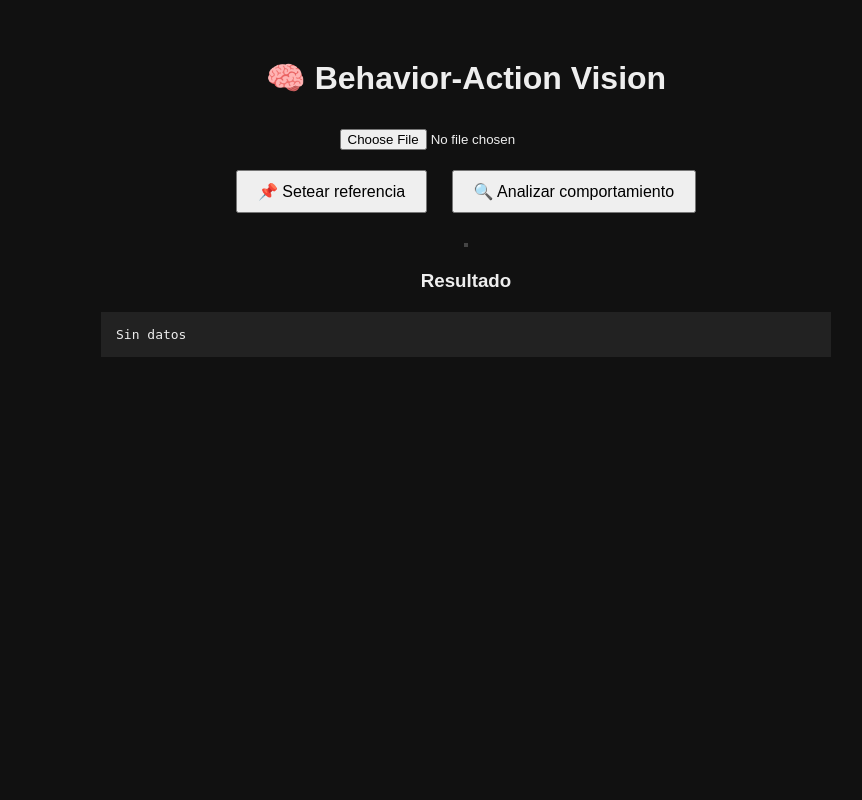
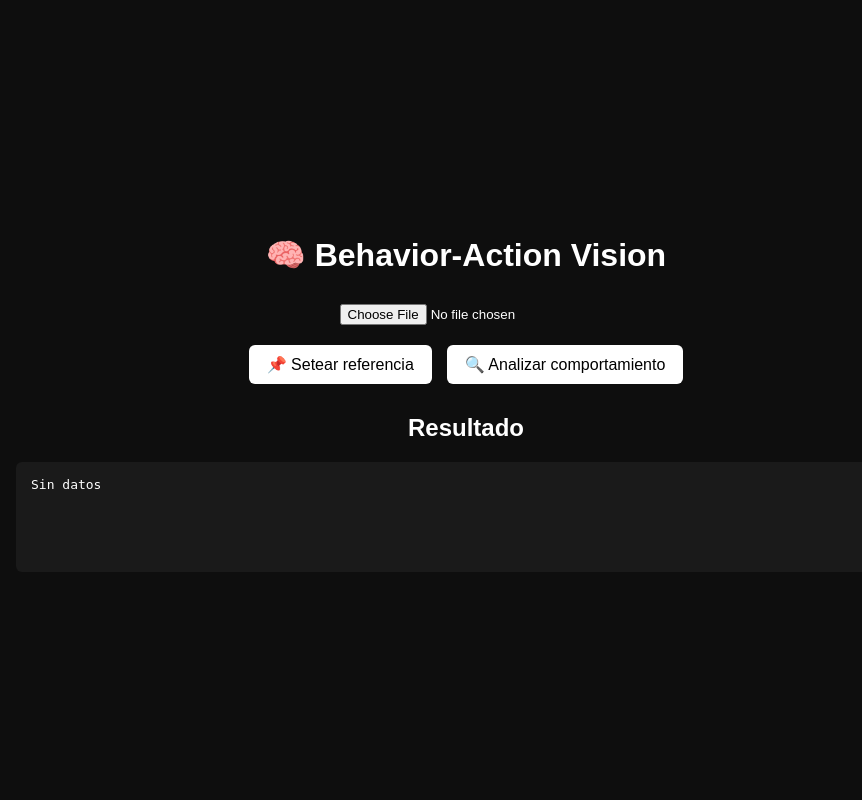
Before and after one commit to tincho2021/vision-backend, a Flask app: page / in a window 1280 px wide. Shown: the whole page, without its empty margins (174-1036 px from the left). Run offline with Flask 3, Linux system fonts and the light colour scheme; parts of the project's set-up code (start-up, migrations or seed data) failed here and were passed over.

Commit message:
Update index.html

```diff
--- a/templates/index.html
+++ b/templates/index.html
@@ -1,91 +1,152 @@
 <!DOCTYPE html>
 <html lang="es">
 <head>
-<meta charset="UTF-8">
+  <meta charset="UTF-8" />
   <title>Behavior-Action Vision</title>
+  <meta name="viewport" content="width=device-width, initial-scale=1.0" />
 
   <style>
     body {
-    font-family: Arial, sans-serif;
-    background: #111;
-    color: #eee;
+      margin: 0;
+      font-family: Arial, Helvetica, sans-serif;
+      background: #0e0e0e;
+      color: #ffffff;
+      display: flex;
+      justify-content: center;
+      align-items: center;
+      min-height: 100vh;
+    }
+
+    .container {
+      width: 90%;
+      max-width: 900px;
       text-align: center;
-    padding: 30px;
     }
+
+    h1 {
+      margin-bottom: 20px;
+    }
+
+    input[type="file"] {
+      margin: 10px 0 20px 0;
+    }
+
+    .buttons {
+      display: flex;
+      justify-content: center;
+      gap: 15px;
+      margin-bottom: 20px;
+      flex-wrap: wrap;
+    }
+
     button {
-    padding: 10px 20px;
-    margin: 10px;
+      padding: 10px 18px;
       font-size: 16px;
       cursor: pointer;
+      border-radius: 6px;
+      border: none;
+      background: #ffffff;
+      color: #000000;
     }
-input {
-    margin: 10px;
+
+    button:hover {
+      background: #dddddd;
     }
-img {
-    max-width: 400px;
-    margin-top: 20px;
-    border: 2px solid #444;
+
+    .preview {
+      margin: 20px 0;
     }
+
+    .preview img {
+      max-width: 100%;
+      border-radius: 6px;
+      border: 1px solid #333;
+    }
+
+    h2 {
+      margin-top: 30px;
+    }
+
     pre {
-    background: #222;
+      background: #1a1a1a;
       padding: 15px;
-    max-width: 700px;
-    margin: 20px auto;
+      border-radius: 6px;
+      text-align: left;
       overflow-x: auto;
-    text-align: left;
+      white-space: pre-wrap;
+      word-break: break-word;
+      min-height: 80px;
     }
-.status-stable { color: #00ff88; }
-.status-changed { color: #ff4444; }
-.status-unknown { color: #ffaa00; }
   </style>
 </head>
 
 <body>
-
+  <div class="container">
     <h1>🧠 Behavior-Action Vision</h1>
 
-<input type="file" id="imageInput" accept="image/*"><br>
+    <input id="file" type="file" accept="image/*" onchange="previewImage()" />
 
+    <div class="buttons">
       <button onclick="setReference()">📌 Setear referencia</button>
-<button onclick="analyze()">🔍 Analizar comportamiento</button>
-
-<div>
-    <img id="preview">
+      <button onclick="analyzeBehavior()">🔍 Analizar comportamiento</button>
     </div>
 
-<h3>Resultado</h3>
-<pre id="output">Sin datos</pre>
+    <div class="preview">
+      <img id="preview" style="display:none;" />
+    </div>
+
+    <h2>Resultado</h2>
+    <pre id="result">Sin datos</pre>
+  </div>
 
   <script>
-async function sendImage(endpoint) {
-    const fileInput = document.querySelector('input[type="file"]');
-    const resultado = document.getElementById("resultado");
+    function previewImage() {
+      const file = document.getElementById("file").files[0];
+      const img = document.getElementById("preview");
 
-    if (!fileInput || !fileInput.files.length) {
-        if (resultado) resultado.innerText = "No hay imagen seleccionada";
+      if (!file) {
+        img.style.display = "none";
         return;
       }
 
-    if (resultado) resultado.innerText = "Procesando...";
+      img.src = URL.createObjectURL(file);
+      img.style.display = "block";
+    }
+
+    async function sendImage(endpoint) {
+      const fileInput = document.getElementById("file");
+      const result = document.getElementById("result");
+
+      if (!fileInput.files.length) {
+        result.innerText = "Seleccione una imagen primero.";
+        return;
+      }
 
       const formData = new FormData();
       formData.append("image", fileInput.files[0]);
 
+      result.innerText = "Procesando...";
+
       try {
-        const res = await fetch(endpoint, {
+        const response = await fetch(endpoint, {
           method: "POST",
           body: formData
         });
 
-        const data = await res.json();
+        const text = await response.text();
 
-        if (resultado) {
-            resultado.innerText = JSON.stringify(data, null, 2);
+        let data;
+        try {
+          data = JSON.parse(text);
+        } catch (e) {
+          result.innerText = "Respuesta inválida del servidor:\n" + text;
+          return;
         }
+
+        result.innerText = JSON.stringify(data, null, 2);
+
       } catch (err) {
-        if (resultado) {
-            resultado.innerText = "Error: " + err.message;
-        }
+        result.innerText = "Error de red: " + err.message;
       }
     }
 
@@ -93,12 +154,9 @@ function setReference() {
       sendImage("/reference");
     }
 
-function analyze() {
+    function analyzeBehavior() {
       sendImage("/behavior");
     }
   </script>
-
-
-
 </body>
 </html>
```
Lines whose indentation alone changed are shown as unchanged.
